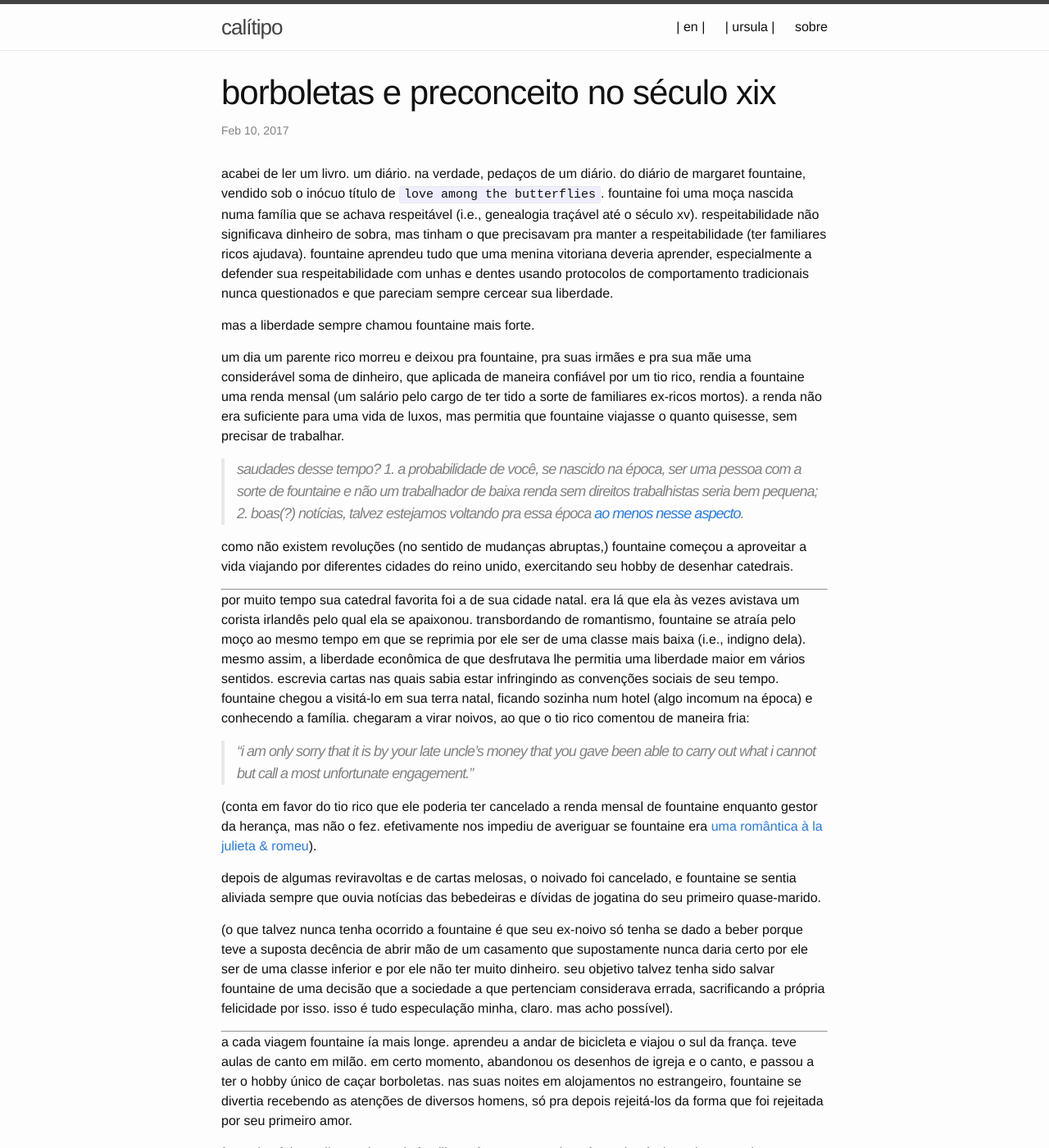
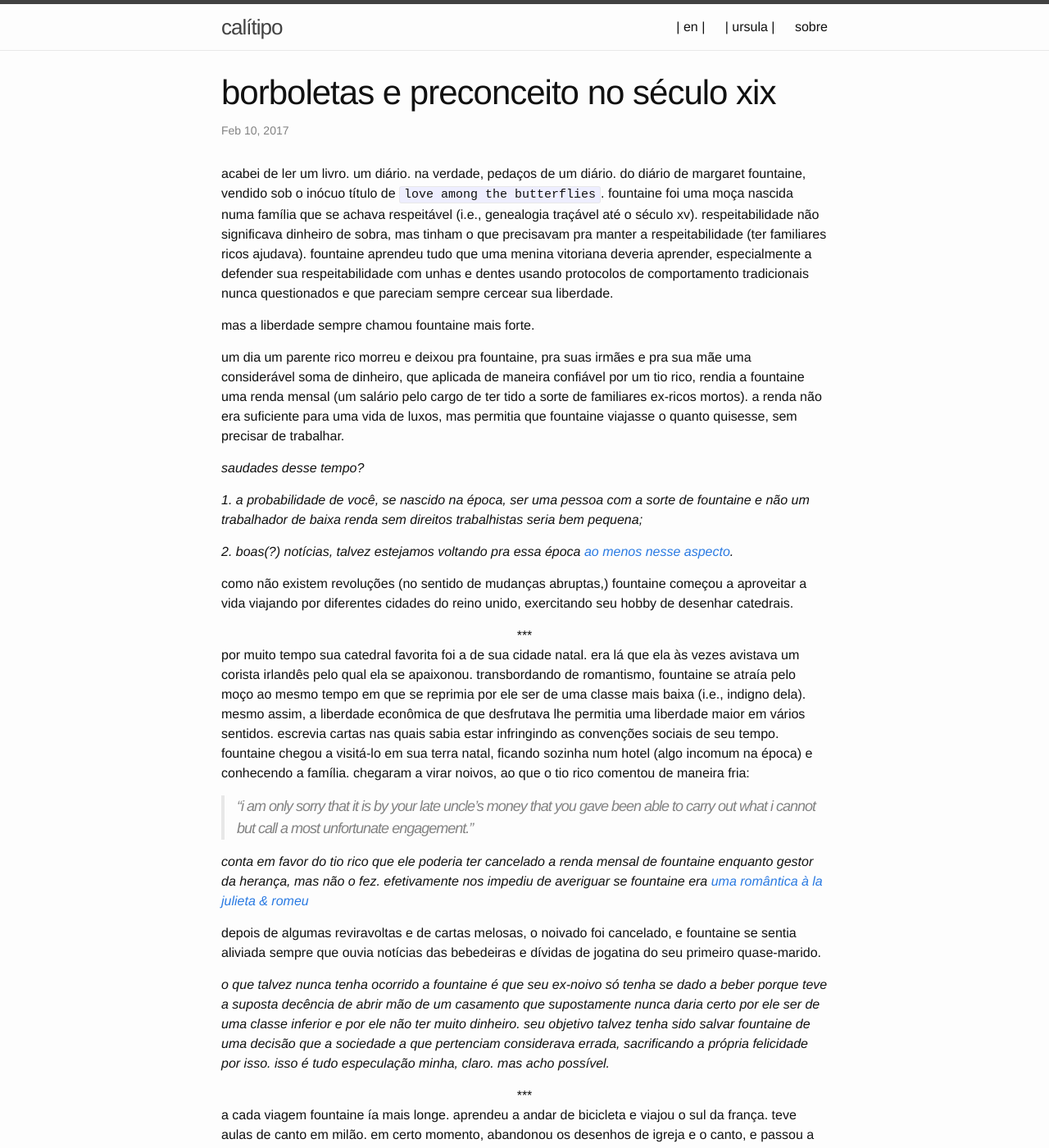
Before and after one commit to odanoburu/odanoburu.github.io, a Jekyll site: the page built from _posts/2017-02-10-borboletas-e-preconceito-no-século-xix.md, in a window 1280 px wide and 1400 px high. Shown: the whole window at 82% size. Built offline with Jekyll 4.4.1, drawn with Linux system fonts in a browser that asks for light colours; some of the changed text lies outside the part shown.

Commit message:
change formatting choices

```diff
--- a/_posts/2017-02-10-borboletas-e-preconceito-no-século-xix.md
+++ b/_posts/2017-02-10-borboletas-e-preconceito-no-século-xix.md
@@ -13,23 +13,27 @@ mas a liberdade sempre chamou fountaine mais forte.
 
 um dia um parente rico morreu e deixou pra fountaine, pra suas irmães e pra sua mãe uma considerável soma de dinheiro, que aplicada de maneira confiável por um tio rico, rendia a fountaine uma renda mensal (um salário pelo cargo de ter tido a sorte de familiares ex-ricos mortos). a renda não era suficiente para uma vida de luxos, mas permitia que fountaine viajasse o quanto quisesse, sem precisar de trabalhar.
 
-> saudades desse tempo? 1. a probabilidade de você, se nascido na época, ser uma pessoa com a sorte de fountaine e não um trabalhador de baixa renda sem direitos trabalhistas seria bem pequena; 2. boas(?) notícias, talvez estejamos voltando pra essa época [ao menos nesse aspecto](http://www.economist.com/blogs/buttonwood/2014/03/demography-and-inequality).
+_saudades desse tempo?_
+
+_1. a probabilidade de você, se nascido na época, ser uma pessoa com a sorte de fountaine e não um trabalhador de baixa renda sem direitos trabalhistas seria bem pequena;_
+
+_2. boas(?) notícias, talvez estejamos voltando pra essa época [ao menos nesse aspecto](http://www.economist.com/blogs/buttonwood/2014/03/demography-and-inequality)._
 
 como não existem revoluções (no sentido de mudanças abruptas,) fountaine começou a aproveitar a vida viajando por diferentes cidades do reino unido, exercitando seu hobby de desenhar catedrais.
 
-___
+<center>***</center>
 
 por muito tempo sua catedral favorita foi a de sua cidade natal. era lá que ela às vezes avistava um corista irlandês pelo qual ela se apaixonou. transbordando de romantismo, fountaine se atraía pelo moço ao mesmo tempo em que se reprimia por ele ser de uma classe mais baixa (i.e., indigno dela). mesmo assim, a liberdade econômica de que desfrutava lhe permitia uma liberdade maior em vários sentidos. escrevia cartas nas quais sabia estar infringindo as convenções sociais de seu tempo. fountaine chegou a visitá-lo em sua terra natal, ficando sozinha num hotel (algo incomum na época) e conhecendo a família. chegaram a virar noivos, ao que o tio rico comentou de maneira fria:
 
 > "i am only sorry that it is by your late uncle's money that you gave been able to carry out what i cannot but call a most unfortunate engagement."
 
-(conta em favor do tio rico que ele poderia ter cancelado a renda mensal de fountaine enquanto gestor da herança, mas não o fez. efetivamente nos impediu de averiguar se fountaine era [uma romântica à la julieta & romeu](https://odanoburu.github.io/2014/09/10/julieta-&-romeu&-58;-uma-hist%C3%B3ria-utilitarista.html)).
+_conta em favor do tio rico que ele poderia ter cancelado a renda mensal de fountaine enquanto gestor da herança, mas não o fez. efetivamente nos impediu de averiguar se fountaine era [uma romântica à la julieta & romeu](https://odanoburu.github.io/2014/09/10/julieta-&-romeu&-58;-uma-hist%C3%B3ria-utilitarista.html)_
 
 depois de algumas reviravoltas e de cartas melosas, o noivado foi cancelado, e fountaine se sentia aliviada sempre que ouvia notícias das bebedeiras e dívidas de jogatina do seu primeiro quase-marido.
 
-(o que talvez nunca tenha ocorrido a fountaine é que seu ex-noivo só tenha se dado a beber porque teve a suposta decência de abrir mão de um casamento que supostamente nunca daria certo por ele ser de uma classe inferior e por ele não ter muito dinheiro. seu objetivo talvez tenha sido salvar fountaine de uma decisão que a sociedade a que pertenciam considerava errada, sacrificando a própria felicidade por isso. isso é tudo especulação minha, claro. mas acho possível).
+_o que talvez nunca tenha ocorrido a fountaine é que seu ex-noivo só tenha se dado a beber porque teve a suposta decência de abrir mão de um casamento que supostamente nunca daria certo por ele ser de uma classe inferior e por ele não ter muito dinheiro. seu objetivo talvez tenha sido salvar fountaine de uma decisão que a sociedade a que pertenciam considerava errada, sacrificando a própria felicidade por isso. isso é tudo especulação minha, claro. mas acho possível._
 
-___
+<center>***</center>
 
 a cada viagem fountaine ía mais longe. aprendeu a andar de bicicleta e viajou o sul da frança. teve aulas de canto em milão. em certo momento, abandonou os desenhos de igreja e o canto, e passou a ter o hobby único de caçar borboletas. nas suas noites em alojamentos no estrangeiro, fountaine se divertia recebendo as atenções de diversos homens, só pra depois rejeitá-los da forma que foi rejeitada por seu primeiro amor.
 
@@ -47,7 +51,7 @@ ou ainda,
 
 mas fountaine sempre ignorava essa voz. afinal, ela adorava viajar e caçar borboletas, e odiava ficar em casa na inglaterra.
 
-___
+<center>***</center>
 
 viajando pelo que na época ainda era o império otomano, fountaine empregava como guia um certo khalil. khalil nunca escondeu seu amor por ela. fountaine inicialmente achava que khalil era só mais um dos muitos assediadores que já havia encontrado, mas um menos perigoso e mais obsequioso do que a maioria (e que além disso falava um bom inglês). passou a empregar khalil em várias outras viagens por países da região, e vendo que o amor de khalil não diminuía, prometeu casar com ele.
 
@@ -73,9 +77,10 @@ quando aceita um noivado secreto, ela se pergunta:
 
 > why should i sacrifice liberty for the sake of appearing to advantage before the world? my world is the deserts of torrid lands where wandering tribes sit round their camp fires at night; my world is in the mountain forests...
 
-___
+<center>***</center>
 
 o que o diário de fountaine me faz pensar é no quão influentes são os preconceitos de nossas épocas, mesmo que sejamos, como fountaine, pessoas que tentem (e consigam, em certa medida) superá-los.
-___
+
+<center>***</center>
 
 eu conheci esse livro em uma aula sobre literatura de viagem, que me apresentou pérolas como chaucer (pai da literatura inglesa, junto com shakespeare) e chatwin. por causa de um desafio que estava rolando em 2014, me decidi a ler mais autoras (a maior parte do que lemos é escrito por homens, embora talvez a gente não pare pra pensar nisso). além da fountaine, também li [louisa jebb](https://archive.org/details/bydesertwaystoba00wilkrich), outra escritora corajosa que viajou pelo oriente médio de domínio otomano. (leiam, ela é sensacional. e engraçada).
```
Also changed, not shown: other parts of _posts/2017-02-10-borboletas-e-preconceito-no-século-xix.md (+1 -1 lines).
